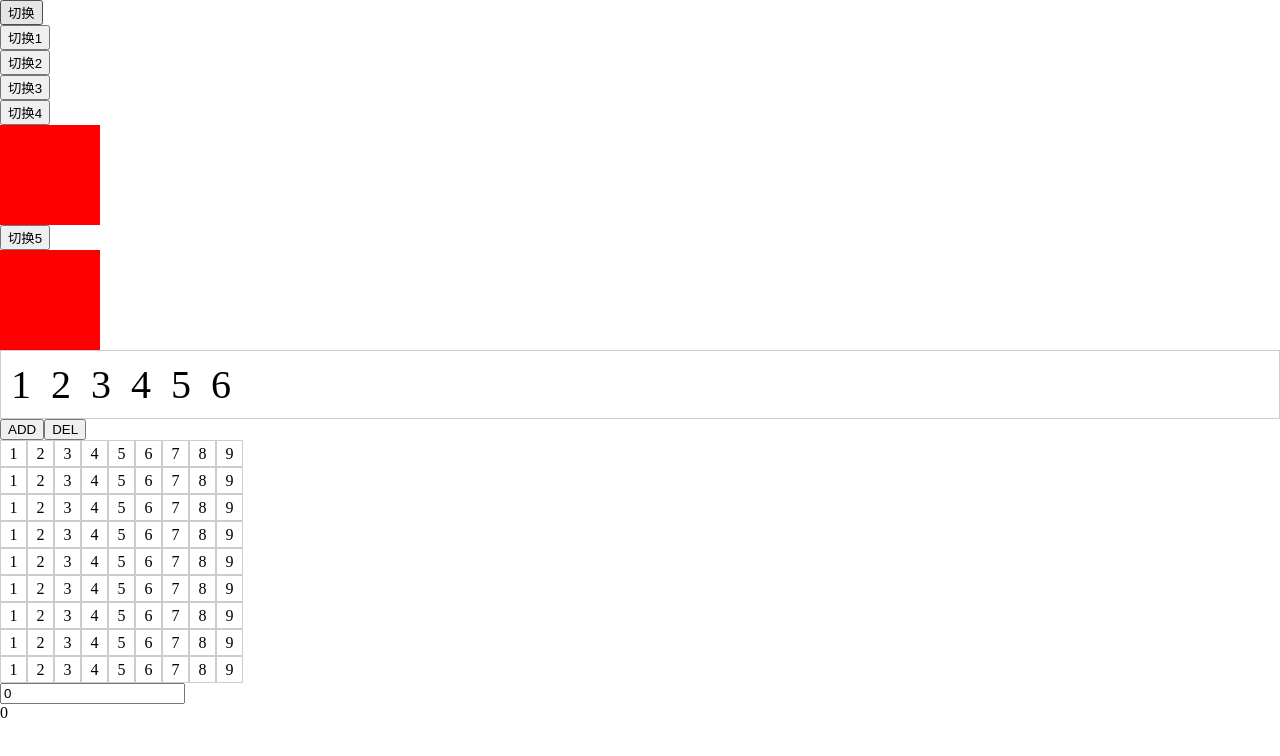
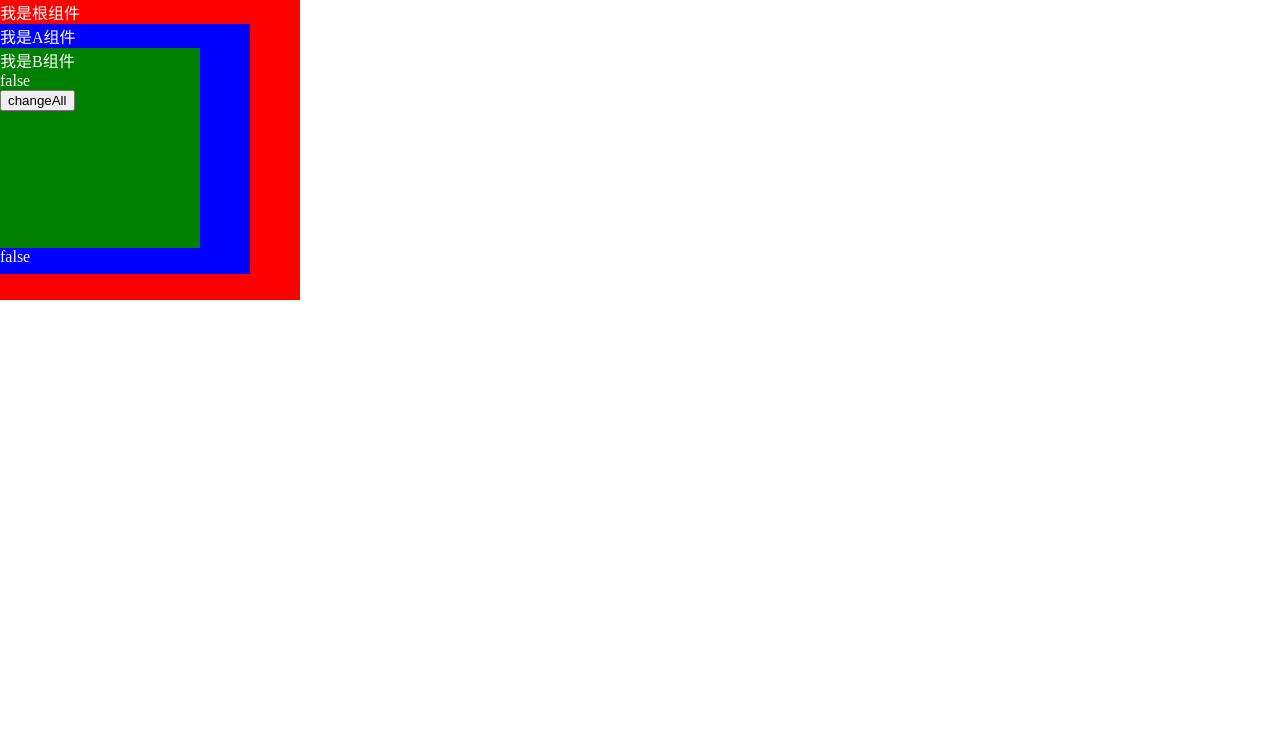
Before and after one commit to baizhi958216/xiaomanzs_FullStackStudy, a Vue app in the folder vite-app/: page / in a window 1280 px wide. Shown: the top 756 px of the page. Built offline with nearby package versions, Linux system fonts and the light colour scheme.

Commit message:
vue: Add provide/inject
Signed-off-by: baizhi958216 <1475289190@qq.com>

```diff
--- a/vite-app/src/App.vue
+++ b/vite-app/src/App.vue
@@ -10,7 +10,8 @@
   <!-- <vLifeCircle></vLifeCircle> -->
   <!-- <layout></layout> -->
   <!-- <vkeepalive></vkeepalive> -->
-  <vtransition></vtransition>
+  <!-- <vtransition></vtransition> -->
+  <vprovideInject></vprovideInject>
 </template>
 
 <script setup lang="ts">
@@ -25,7 +26,8 @@
 // import vLifeCircle from './components/Vue生命周期和钩子.vue'
 // import layout from './layout/index.vue'
 // import vkeepalive from './components/keepAlive缓存组件.vue'
-import vtransition from './components/transition动画组件.vue'
+// import vtransition from './components/transition动画组件.vue'
+import vprovideInject from './components/依赖注入.vue'
 </script>
 
 <style lang="less">
--- /dev/null
+++ b/vite-app/src/components/E/A.vue
@@ -0,0 +1,26 @@
+<template>
+  <div class="A">
+    <h1>我是A组件</h1>
+    <B></B>
+    <div>
+      {{dataA}}
+    </div>
+  </div>
+</template>
+
+<script setup lang="ts">
+import { inject } from 'vue';
+import B from './B.vue'
+
+// 子组件使用inject接收
+let dataA = inject('根组件的Boolean')
+</script>
+
+<style scoped>
+.A{
+  width: 250px;
+  height: 250px;
+  background-color: blue;
+  color: #FFF;
+}
+</style>
--- /dev/null
+++ b/vite-app/src/components/E/B.vue
@@ -0,0 +1,28 @@
+<template>
+  <div class="B">
+    <h1>我是B组件</h1>
+    <div>{{dataB}}</div>
+    <button @click="changeAll">changeAll</button>
+  </div>
+</template>
+
+<script setup lang="ts">
+import { inject,Ref,ref } from 'vue';
+
+// 子组件使用inject接收
+let dataB = inject<Ref<Boolean>>('根组件的Boolean',ref(false))
+
+// 会修改每一层的值
+const changeAll = ()=>{
+  dataB.value = !dataB.value
+}
+</script>
+
+<style scoped>
+.B {
+  width: 200px;
+  height: 200px;
+  background-color: green;
+  color: #FFF;
+}
+</style>
--- /dev/null
+++ b/vite-app/src/components/依赖注入.vue
@@ -0,0 +1,27 @@
+<template>
+  <div class="App">
+    <h1>我是根组件</h1>
+    <A></A>
+  </div>
+
+</template>
+
+<script setup lang="ts">
+import { provide, ref } from 'vue';
+import A from './E/A.vue'
+
+// 根组件使用provide传递
+// provide 只能在 setup 使用, 在创建组件时实例化( creatComponentInstance )
+// provide 使用 getCurrentInstance 去寻找父级以及父级的 provides
+// 读取到值之后通过 Object.create() 赋值给自身(原型继承, 所以改一个值都会全部修改)
+provide('根组件的Boolean', ref(false))
+</script>
+
+<style scoped>
+.App {
+  width: 300px;
+  height: 300px;
+  background-color: red;
+  color: #FFF;
+}
+</style>
```
